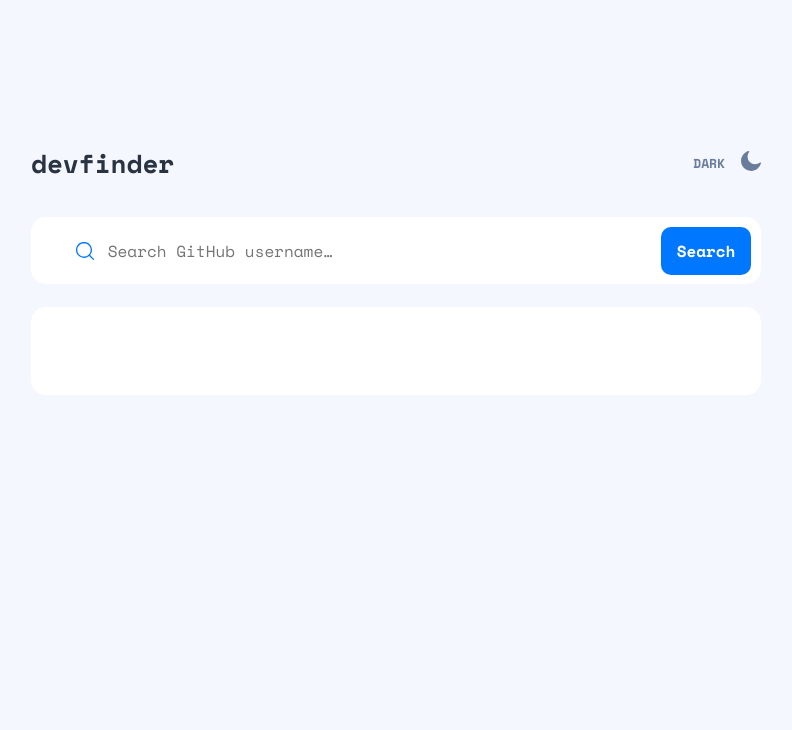
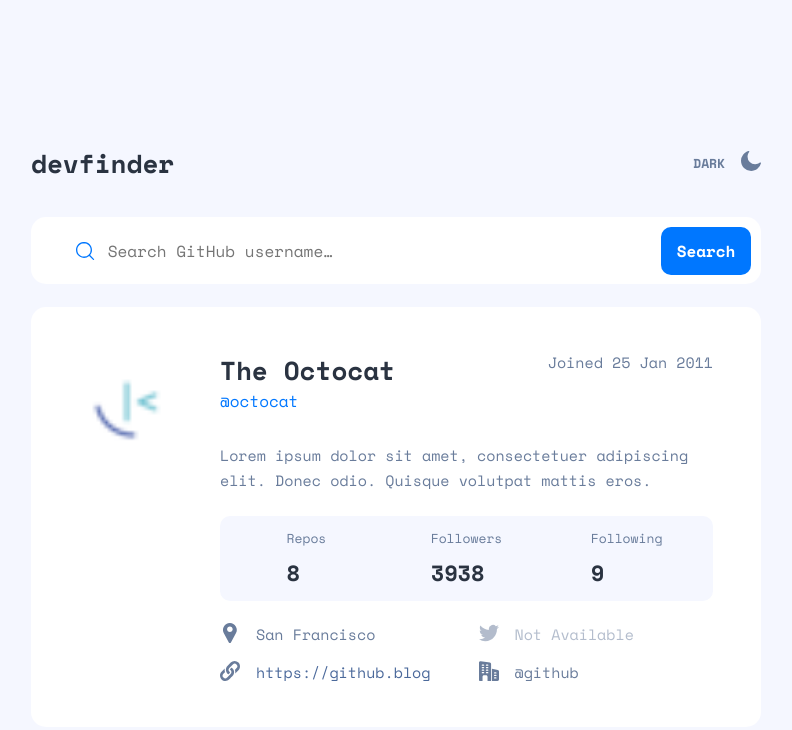
Before and after one commit to Jenskiii/userSearchApp-sep2023, a website built with Vite: page index.html in a window 1280 px wide. Shown: the whole page, without its empty margins (244-1036 px from the left). Built offline with nearby package versions, Linux system fonts and the light colour scheme; some packages are replaced by stand-ins of ours; no server answers.

Commit message:
posted html back

```diff
--- a/index.html
+++ b/index.html
@@ -58,8 +58,69 @@
       <section class="information">
         <div class="container">
           <div class="card">
+            <div class="container flow-medium" data-type="narrow">
+              <div class="card__header">
+                <img src="/assets/favicon-32x32.png" alt="" />
+                <div class="card__header-information">
+                  <div>
+                    <h2 class="heading-2">The Octocat</h2>
+                    <h3 class="fs-500 clr-accent-400">@octocat</h3>
+                  </div>
+                  <p>Joined 25 Jan 2011</p>
+                </div>
+              </div>
+              <p class="card__bio | padding-block-start-2">
+                Lorem ipsum dolor sit amet, consectetuer adipiscing elit. Donec
+                odio. Quisque volutpat mattis eros.
+              </p>
+              <div class="card-stats | bg-neutral-200 border-radius-1">
+                <div>
+                  <p class="fs-300">Repos</p>
+                  <h3 class="repos | heading-3">8</h3>
+                </div>
+                <div>
+                  <p class="fs-300">Followers</p>
+                  <h3 class="followers | heading-3">3938</h3>
+                </div>
+                <div>
+                  <p class="fs-300">Following</p>
+                  <h3 class="following | heading-3">9</h3>
+                </div>
+              </div>
 
+              <div class="card-information | even-columns" >
+                <div class="grid">
+                  <div class="location | flex-group">
+                    <svg class="icon" viewBox="0 0 14 20">
+                      <use xlink:href="#icon-location"></use>
+                    </svg>
+                    <p>San Francisco</p>
+                  </div>
+                  <div class="website | flex-group">
+                    <svg class="icon" viewBox="0 0 20 20">
+                      <use xlink:href="#icon-website"></use>
+                    </svg>
+                    <a href="https://github.blog">https://github.blog</a>
+                  </div>
+                </div>
+                <div class="grid">
+                  <div class="twitter | flex-group in-active">
+                    <svg class="icon" viewBox="0 0 20 18">
+                      <use xlink:href="#icon-twitter"></use>
+                    </svg>
+                    <p>Not Available</p>
+                  </div>
+                  <div class="company | flex-group">
+                    <svg class="icon" viewBox="0 0 20 20">
+                      <use xlink:href="#icon-company"></use>
+                    </svg>
+                    <p>@github</p>
+                  </div>
+                </div>
+              </div>
+            </div>
           </div>
+
       </section>
     </main>
 
```
